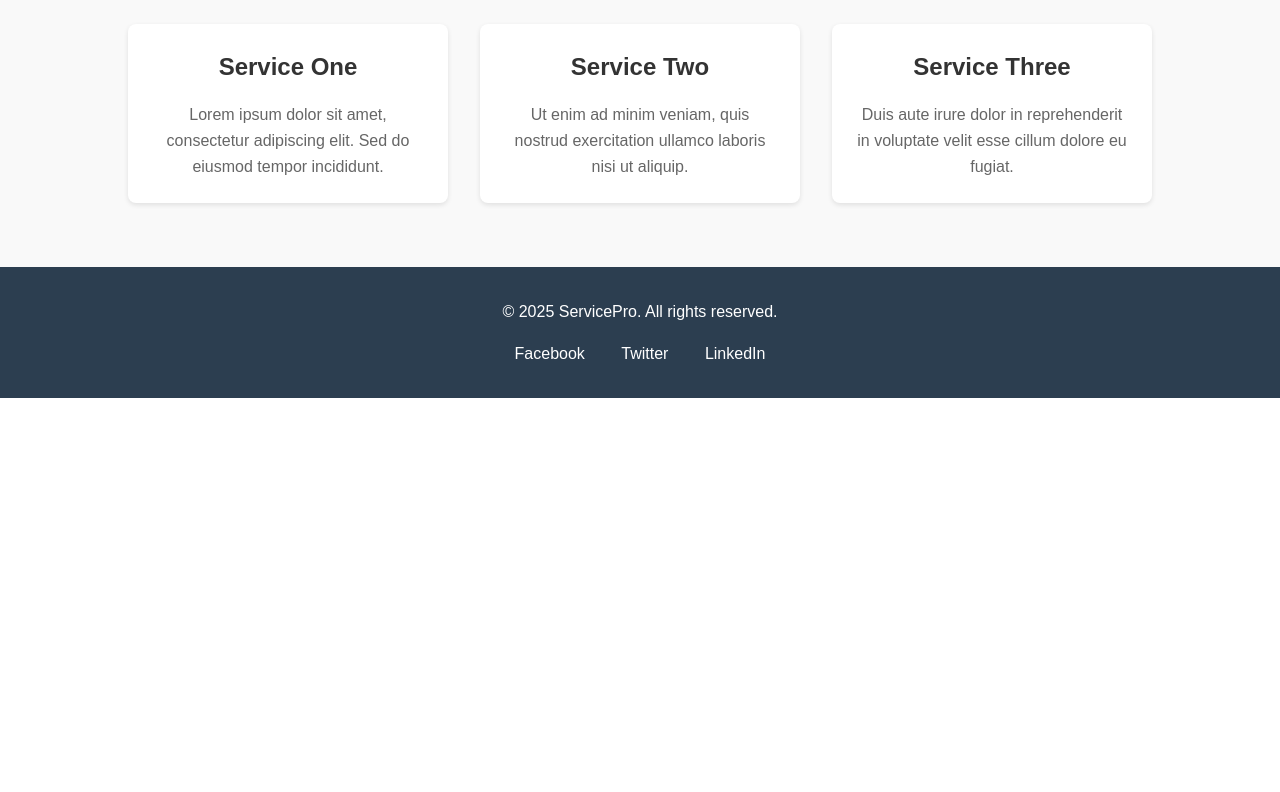
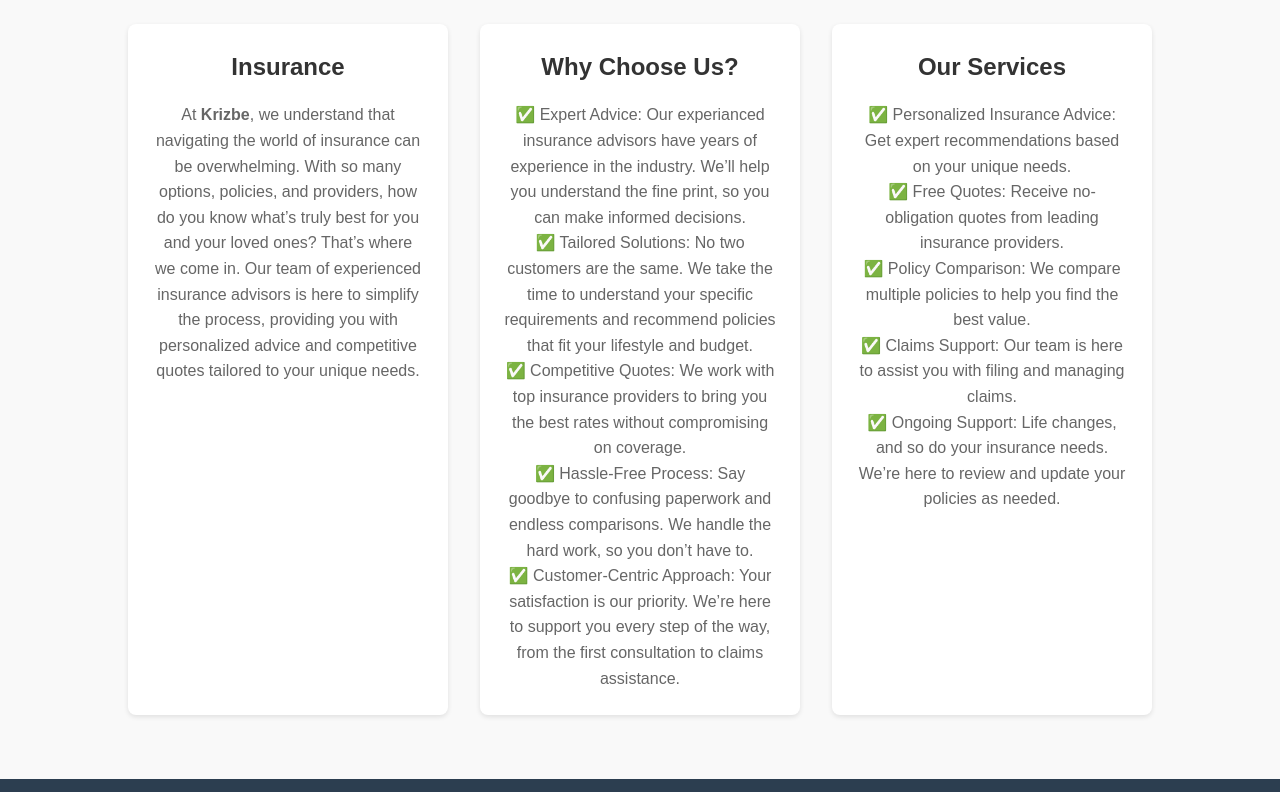
Before and after one commit to benzenvarghese/Krizbe_WebHome, a plain HTML site: page index.html in a window 1280 px wide. Shown: the part 569-1361 px from the top of the page. Before the commit the page ends 967 px from the top, so only its background shows below. Drawn offline with Linux system fonts and the light colour scheme.

Commit message:
changed all service to Krizbe and updated content

```diff
--- a/index.html
+++ b/index.html
@@ -3,7 +3,7 @@
 <head>
     <meta charset="UTF-8">
     <meta name="viewport" content="width=device-width, initial-scale=1.0">
-    <title>Service Provider Template</title>
+    <title>Krizbe.com</title>
     <link rel="stylesheet" href="styles.css">
 </head>
 <body>
@@ -34,19 +34,27 @@
     <!-- Services Section -->
     <section id="services">
         <div class="container">
-            <h2>Our Services</h2>
+            <h2>Services</h2>
             <div class="service-grid">
                 <div class="service-card">
-                    <h3>Service One</h3>
-                    <p>Lorem ipsum dolor sit amet, consectetur adipiscing elit. Sed do eiusmod tempor incididunt.</p>
+                    <h3>Insurance</h3>
+                    <p>At <b>Krizbe</b>, we understand that navigating the world of insurance can be overwhelming. With so many options, policies, and providers, how do you know what’s truly best for you and your loved ones? That’s where we come in. Our team of experienced insurance advisors is here to simplify the process, providing you with personalized advice and competitive quotes tailored to your unique needs.</p>
                 </div>
                 <div class="service-card">
-                    <h3>Service Two</h3>
-                    <p>Ut enim ad minim veniam, quis nostrud exercitation ullamco laboris nisi ut aliquip.</p>
+                    <h3>Why Choose Us?</h3>
+                    <p>✅ Expert Advice: Our experianced insurance advisors have years of experience in the industry. We’ll help you understand the fine print, so you can make informed decisions.</p>
+                    <p>✅ Tailored Solutions: No two customers are the same. We take the time to understand your specific requirements and recommend policies that fit your lifestyle and budget.</p>
+                    <p>✅ Competitive Quotes: We work with top insurance providers to bring you the best rates without compromising on coverage.</p>
+                    <p>✅ Hassle-Free Process: Say goodbye to confusing paperwork and endless comparisons. We handle the hard work, so you don’t have to.</p>
+                    <p>✅ Customer-Centric Approach: Your satisfaction is our priority. We’re here to support you every step of the way, from the first consultation to claims assistance.</p>
                 </div>
                 <div class="service-card">
-                    <h3>Service Three</h3>
-                    <p>Duis aute irure dolor in reprehenderit in voluptate velit esse cillum dolore eu fugiat.</p>
+                    <h3>Our Services</h3>
+                    <p>✅ Personalized Insurance Advice: Get expert recommendations based on your unique needs.</p>
+                    <p>✅ Free Quotes: Receive no-obligation quotes from leading insurance providers.</p>
+                    <p>✅ Policy Comparison: We compare multiple policies to help you find the best value.</p>
+                    <p>✅ Claims Support: Our team is here to assist you with filing and managing claims.</p>
+                    <p>✅ Ongoing Support: Life changes, and so do your insurance needs. We’re here to review and update your policies as needed.</p>
                 </div>
             </div>
         </div>
@@ -55,7 +63,7 @@
     <!-- Footer -->
     <footer>
         <div class="container">
-            <p>&copy; 2025 ServicePro. All rights reserved.</p>
+            <p>&copy; 2025 Krizbe.com. All rights reserved.</p>
             <div class="social-links">
                 <a href="#">Facebook</a>
                 <a href="#">Twitter</a>
```
